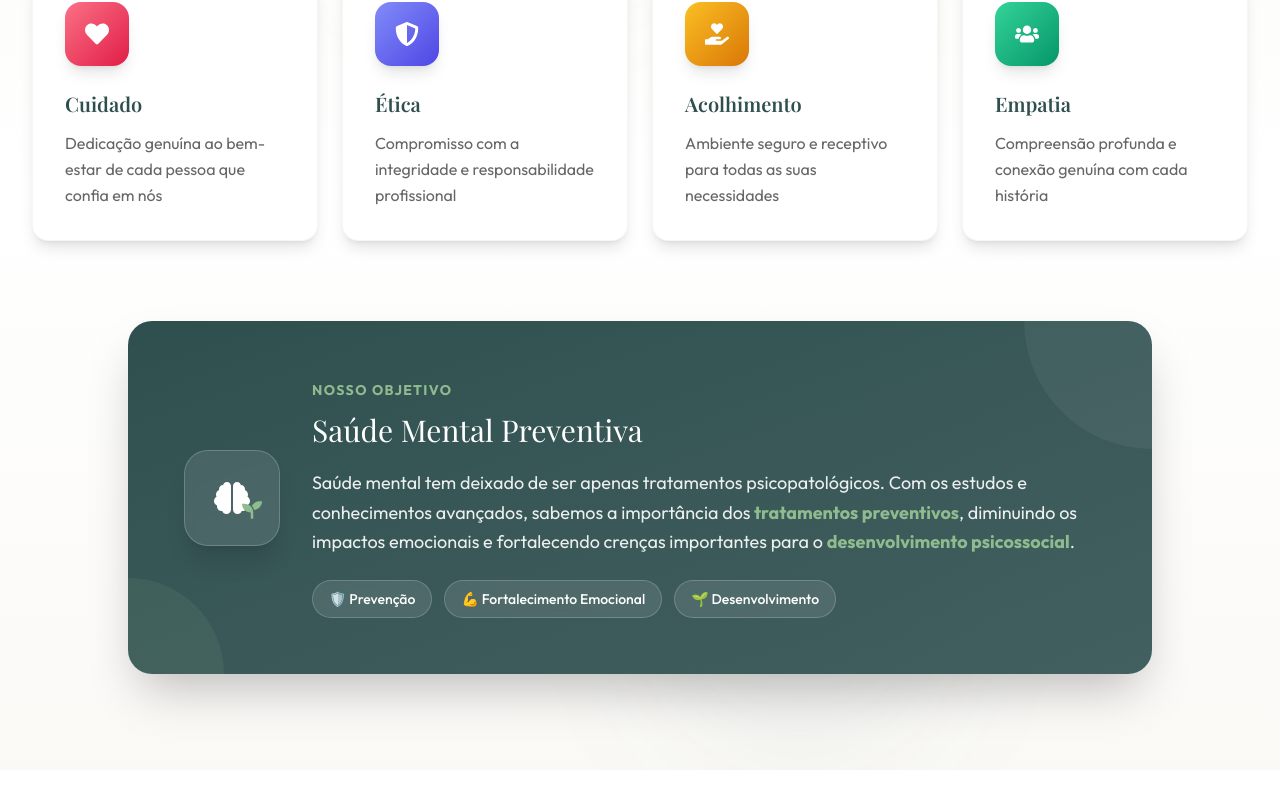
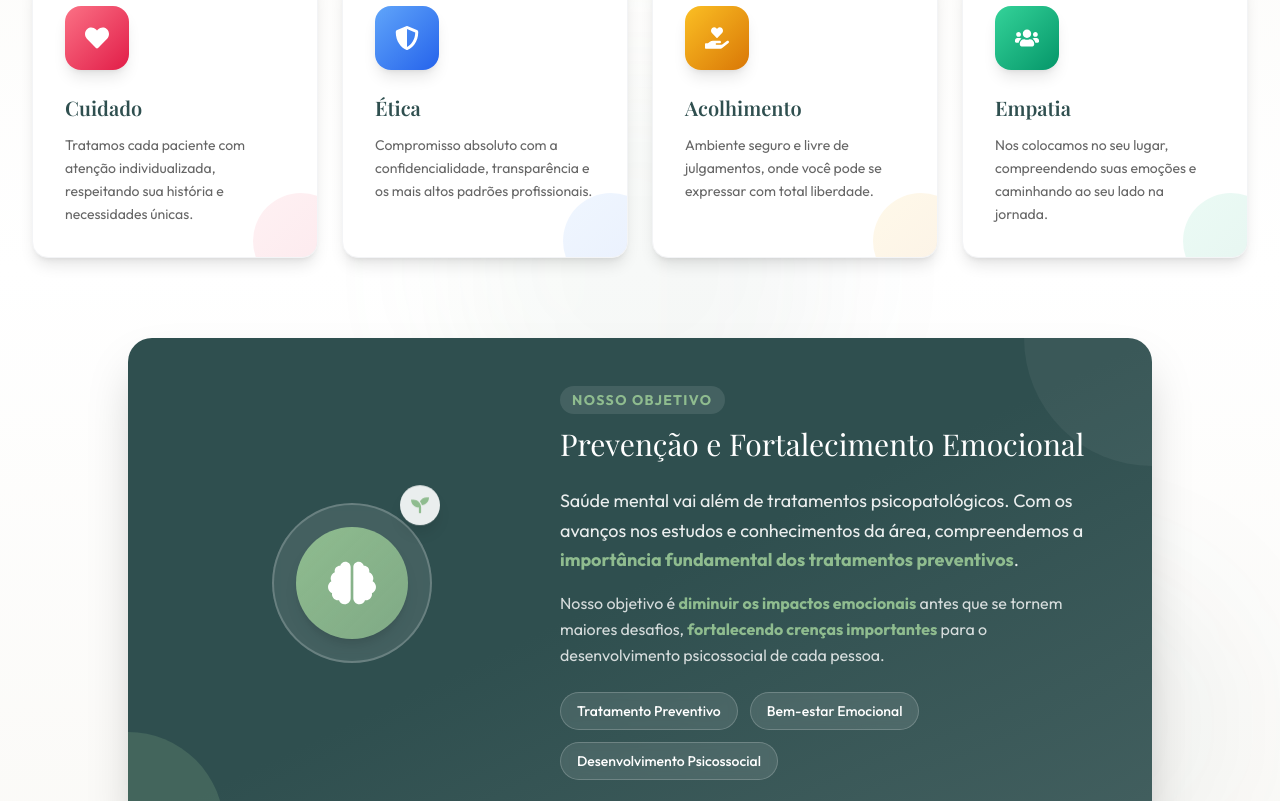
Before and after one commit to klsb122/vitaliza, a React (Vite) app: page / in a window 1280 px wide. Shown: the part 3254-4055 px from the top of the page. Built offline with nearby package versions, Linux system fonts and the light colour scheme; the HTML template or start-up script is replaced by a standard one; a web font is replaced by a local one.

Commit message:
Creates Mission Values component
Adds a new section to display the company's mission, values, and objectives.

The component includes a visually appealing design with animated elements and descriptive text.
It emphasizes the importance of care, ethics, empathy, and preventive mental health.

```diff
--- a/src/components/MissionValues.tsx
+++ b/src/components/MissionValues.tsx
@@ -1,4 +1,4 @@
-import { FaHeart, FaShieldAlt, FaHandHoldingHeart, FaUsers, FaBrain, FaSeedling } from 'react-icons/fa';
+import { FaHeart, FaHandHoldingHeart, FaUsers, FaShieldAlt, FaBrain, FaSeedling } from 'react-icons/fa';
 import ScrollAnimation from './ScrollAnimation';
 
 const MissionValues = () => {
@@ -6,77 +6,79 @@ const MissionValues = () => {
     {
       icon: FaHeart,
       title: "Cuidado",
-      description: "Dedicação genuína ao bem-estar de cada pessoa que confia em nós",
+      description: "Tratamos cada paciente com atenção individualizada, respeitando sua história e necessidades únicas.",
       color: "from-rose-400 to-rose-600"
     },
     {
       icon: FaShieldAlt,
       title: "Ética",
-      description: "Compromisso com a integridade e responsabilidade profissional",
-      color: "from-indigo-400 to-indigo-600"
+      description: "Compromisso absoluto com a confidencialidade, transparência e os mais altos padrões profissionais.",
+      color: "from-blue-400 to-blue-600"
     },
     {
       icon: FaHandHoldingHeart,
       title: "Acolhimento",
-      description: "Ambiente seguro e receptivo para todas as suas necessidades",
+      description: "Ambiente seguro e livre de julgamentos, onde você pode se expressar com total liberdade.",
       color: "from-amber-400 to-amber-600"
     },
     {
       icon: FaUsers,
       title: "Empatia",
-      description: "Compreensão profunda e conexão genuína com cada história",
+      description: "Nos colocamos no seu lugar, compreendendo suas emoções e caminhando ao seu lado na jornada.",
       color: "from-emerald-400 to-emerald-600"
     }
   ];
 
   return (
     <section className="py-24 bg-gradient-to-b from-[#FAF9F6] via-white to-[#FAF9F6] relative overflow-hidden">
-      {/* Background decorations */}
-      <div className="absolute top-0 left-1/4 w-96 h-96 bg-secondary/5 rounded-full blur-3xl"></div>
-      <div className="absolute bottom-0 right-1/4 w-80 h-80 bg-primary/5 rounded-full blur-3xl"></div>
+      {/* Decorative Background Elements */}
+      <div className="absolute top-0 left-0 w-full h-full overflow-hidden pointer-events-none">
+        <div className="absolute top-10 left-10 w-64 h-64 bg-secondary/5 rounded-full blur-3xl"></div>
+        <div className="absolute bottom-10 right-10 w-80 h-80 bg-primary/5 rounded-full blur-3xl"></div>
+        <div className="absolute top-1/2 left-1/2 -translate-x-1/2 -translate-y-1/2 w-96 h-96 bg-gradient-to-r from-secondary/5 to-primary/5 rounded-full blur-3xl"></div>
+      </div>
 
       <div className="container mx-auto px-4 md:px-8 relative z-10">
 
         {/* Header */}
         <ScrollAnimation direction="up">
           <div className="text-center max-w-3xl mx-auto mb-16">
-            <span className="block text-sm font-bold tracking-widest text-secondary uppercase mb-2">
-              O Que Nos Move
+            <span className="inline-block text-sm font-bold tracking-widest text-secondary uppercase mb-3 px-4 py-1 bg-secondary/10 rounded-full">
+              Nossos Pilares
             </span>
             <h2 className="text-4xl md:text-5xl font-serif text-primary mb-6">
               Valores & Propósito
             </h2>
-            <div className="w-24 h-1 bg-gradient-to-r from-secondary to-primary mx-auto rounded-full mb-8"></div>
+            <div className="w-24 h-1 bg-gradient-to-r from-secondary to-primary mx-auto rounded-full mb-6"></div>
             <p className="text-light-text text-lg leading-relaxed">
-              Nossa equipe tem como principal valor o cuidado, ética, acolhimento e empatia
-              por cada paciente que passa por nossa história.
+              Cada atendimento é guiado por princípios que fazem da Vitaliza um espaço de verdadeira transformação.
             </p>
           </div>
         </ScrollAnimation>
 
-        {/* Valores Cards */}
-        <div className="grid grid-cols-1 sm:grid-cols-2 lg:grid-cols-4 gap-6 mb-20">
+        {/* Valores Grid */}
+        <div className="grid md:grid-cols-2 lg:grid-cols-4 gap-6 mb-20">
           {valores.map((valor, index) => (
             <ScrollAnimation key={index} direction="up" delay={index * 0.1}>
-              <div className="group relative bg-white rounded-2xl p-8 shadow-lg border border-secondary/10 hover:shadow-2xl hover:-translate-y-2 transition-all duration-500 h-full overflow-hidden">
+              <div className="group relative bg-white rounded-2xl p-8 shadow-lg border border-gray-100 hover:shadow-2xl hover:-translate-y-2 transition-all duration-500 h-full overflow-hidden">
                 {/* Gradient overlay on hover */}
                 <div className={`absolute inset-0 bg-gradient-to-br ${valor.color} opacity-0 group-hover:opacity-5 transition-opacity duration-500`}></div>
 
                 {/* Icon */}
-                <div className={`w-16 h-16 bg-gradient-to-br ${valor.color} rounded-2xl flex items-center justify-center mb-6 group-hover:scale-110 group-hover:rotate-3 transition-all duration-500 shadow-lg`}>
+                <div className={`w-16 h-16 bg-gradient-to-br ${valor.color} rounded-2xl flex items-center justify-center mb-6 shadow-lg group-hover:scale-110 group-hover:rotate-3 transition-all duration-500`}>
                   <valor.icon className="text-white text-2xl" />
                 </div>
 
                 {/* Content */}
-                <h3 className="font-bold text-primary text-xl mb-3 group-hover:text-secondary transition-colors duration-300">
+                <h3 className="font-bold text-xl text-primary mb-3 group-hover:text-secondary transition-colors duration-300">
                   {valor.title}
                 </h3>
-                <p className="text-light-text leading-relaxed">
+                <p className="text-light-text leading-relaxed text-sm">
                   {valor.description}
                 </p>
 
-                {/* Decorative line */}
-                <div className={`absolute bottom-0 left-0 w-0 h-1 bg-gradient-to-r ${valor.color} group-hover:w-full transition-all duration-500`}></div>
+                {/* Decorative corner */}
+                <div className={`absolute -bottom-8 -right-8 w-24 h-24 bg-gradient-to-br ${valor.color} opacity-10 rounded-full group-hover:scale-150 transition-transform duration-500`}></div>
               </div>
             </ScrollAnimation>
           ))}
@@ -84,50 +86,53 @@ const MissionValues = () => {
 
         {/* Objetivo Section */}
         <ScrollAnimation direction="up" delay={0.2}>
-          <div className="max-w-5xl mx-auto">
-            <div className="relative bg-gradient-to-br from-primary via-primary/95 to-primary/90 rounded-3xl p-10 md:p-14 shadow-2xl overflow-hidden">
+          <div className="relative max-w-5xl mx-auto">
+            {/* Main Objetivo Card */}
+            <div className="bg-gradient-to-br from-primary via-primary to-primary/90 rounded-3xl p-8 md:p-12 shadow-2xl overflow-hidden relative">
               {/* Decorative elements */}
               <div className="absolute top-0 right-0 w-64 h-64 bg-white/5 rounded-full -translate-y-1/2 translate-x-1/2"></div>
-              <div className="absolute bottom-0 left-0 w-48 h-48 bg-secondary/10 rounded-full translate-y-1/2 -translate-x-1/2"></div>
+              <div className="absolute bottom-0 left-0 w-48 h-48 bg-secondary/20 rounded-full translate-y-1/2 -translate-x-1/2"></div>
 
-              <div className="relative z-10 grid md:grid-cols-[auto_1fr] gap-8 items-center">
-                {/* Icon */}
-                <div className="flex justify-center md:justify-start">
-                  <div className="w-24 h-24 bg-white/10 backdrop-blur-sm rounded-3xl flex items-center justify-center border border-white/20 shadow-xl">
-                    <div className="relative">
-                      <FaBrain className="text-white text-4xl" />
-                      <FaSeedling className="text-secondary absolute -bottom-1 -right-3 text-xl" />
+              <div className="relative z-10 grid md:grid-cols-5 gap-8 items-center">
+                {/* Icon Side */}
+                <div className="md:col-span-2 flex justify-center">
+                  <div className="relative">
+                    <div className="w-32 h-32 md:w-40 md:h-40 bg-white/10 backdrop-blur-sm rounded-full flex items-center justify-center border-2 border-white/20">
+                      <div className="w-24 h-24 md:w-28 md:h-28 bg-gradient-to-br from-secondary to-secondary/80 rounded-full flex items-center justify-center shadow-lg">
+                        <FaBrain className="text-white text-4xl md:text-5xl" />
+                      </div>
+                    </div>
+                    {/* Floating icons */}
+                    <div className="absolute -top-2 -right-2 w-10 h-10 bg-white/90 rounded-full flex items-center justify-center shadow-lg animate-bounce">
+                      <FaSeedling className="text-secondary text-lg" />
                     </div>
                   </div>
                 </div>
 
-                {/* Content */}
-                <div className="text-center md:text-left">
-                  <span className="inline-block text-secondary font-bold text-sm tracking-widest uppercase mb-3">
+                {/* Content Side */}
+                <div className="md:col-span-3 text-white">
+                  <span className="inline-block text-sm font-bold tracking-widest text-secondary uppercase mb-3 px-3 py-1 bg-white/10 rounded-full">
                     Nosso Objetivo
                   </span>
-                  <h3 className="text-white text-2xl md:text-3xl font-serif mb-5">
-                    Saúde Mental Preventiva
+                  <h3 className="text-2xl md:text-3xl font-serif mb-6">
+                    Prevenção e Fortalecimento Emocional
                   </h3>
-                  <p className="text-white/90 text-lg leading-relaxed mb-6">
-                    Saúde mental tem deixado de ser apenas tratamentos psicopatológicos.
-                    Com os estudos e conhecimentos avançados, sabemos a importância dos
-                    <strong className="text-secondary"> tratamentos preventivos</strong>,
-                    diminuindo os impactos emocionais e fortalecendo crenças importantes
-                    para o <strong className="text-secondary">desenvolvimento psicossocial</strong>.
-                  </p>
+                  <div className="space-y-4">
+                    <p className="text-white/90 leading-relaxed text-lg">
+                      Saúde mental vai além de tratamentos psicopatológicos. Com os avanços nos estudos e conhecimentos da área, compreendemos a <strong className="text-secondary">importância fundamental dos tratamentos preventivos</strong>.
+                    </p>
+                    <p className="text-white/80 leading-relaxed">
+                      Nosso objetivo é <strong className="text-secondary">diminuir os impactos emocionais</strong> antes que se tornem maiores desafios, <strong className="text-secondary">fortalecendo crenças importantes</strong> para o desenvolvimento psicossocial de cada pessoa.
+                    </p>
+                  </div>
 
-                  {/* Highlights */}
-                  <div className="flex flex-wrap gap-3 justify-center md:justify-start">
-                    <span className="px-4 py-2 bg-white/10 backdrop-blur-sm rounded-full text-white text-sm font-medium border border-white/20">
-                      🛡️ Prevenção
-                    </span>
-                    <span className="px-4 py-2 bg-white/10 backdrop-blur-sm rounded-full text-white text-sm font-medium border border-white/20">
-                      💪 Fortalecimento Emocional
-                    </span>
-                    <span className="px-4 py-2 bg-white/10 backdrop-blur-sm rounded-full text-white text-sm font-medium border border-white/20">
-                      🌱 Desenvolvimento
-                    </span>
+                  {/* Key Points */}
+                  <div className="flex flex-wrap gap-3 mt-6">
+                    {["Tratamento Preventivo", "Bem-estar Emocional", "Desenvolvimento Psicossocial"].map((point, i) => (
+                      <span key={i} className="px-4 py-2 bg-white/10 backdrop-blur-sm rounded-full text-sm font-medium border border-white/20 hover:bg-white/20 transition-colors duration-300">
+                        {point}
+                      </span>
+                    ))}
                   </div>
                 </div>
               </div>
```
